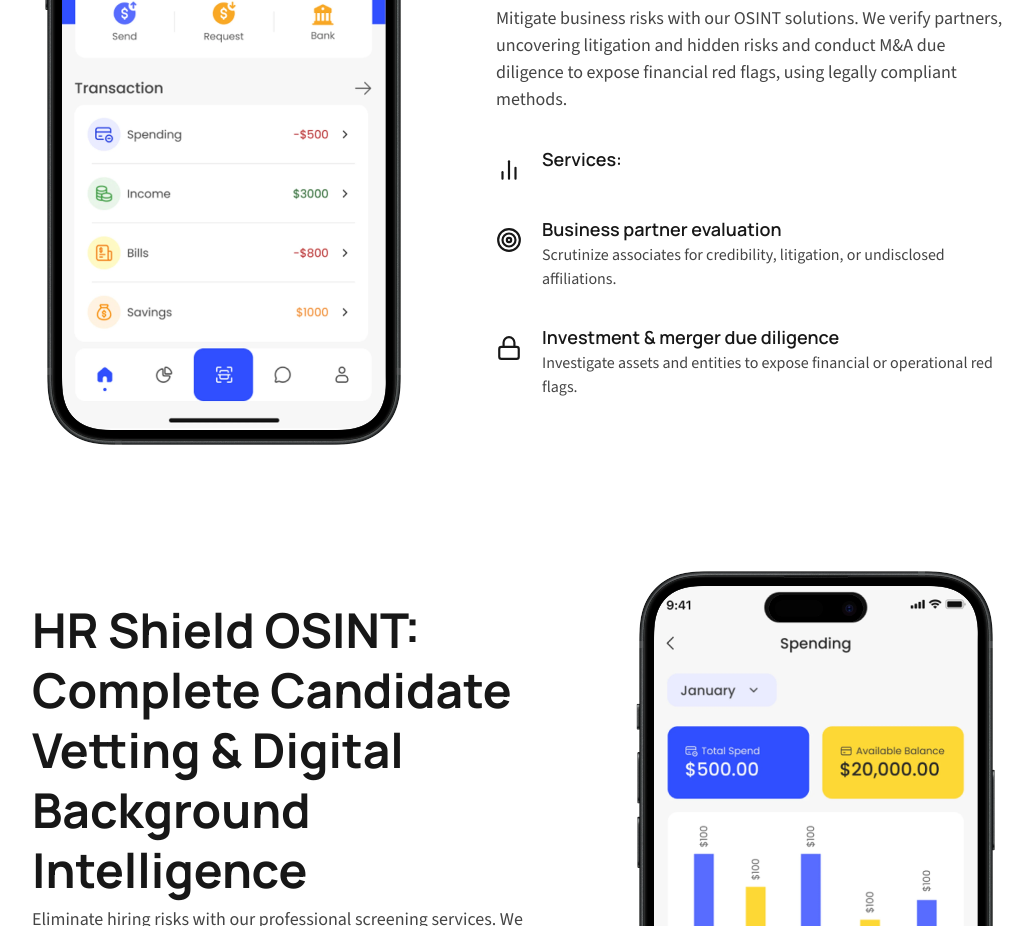
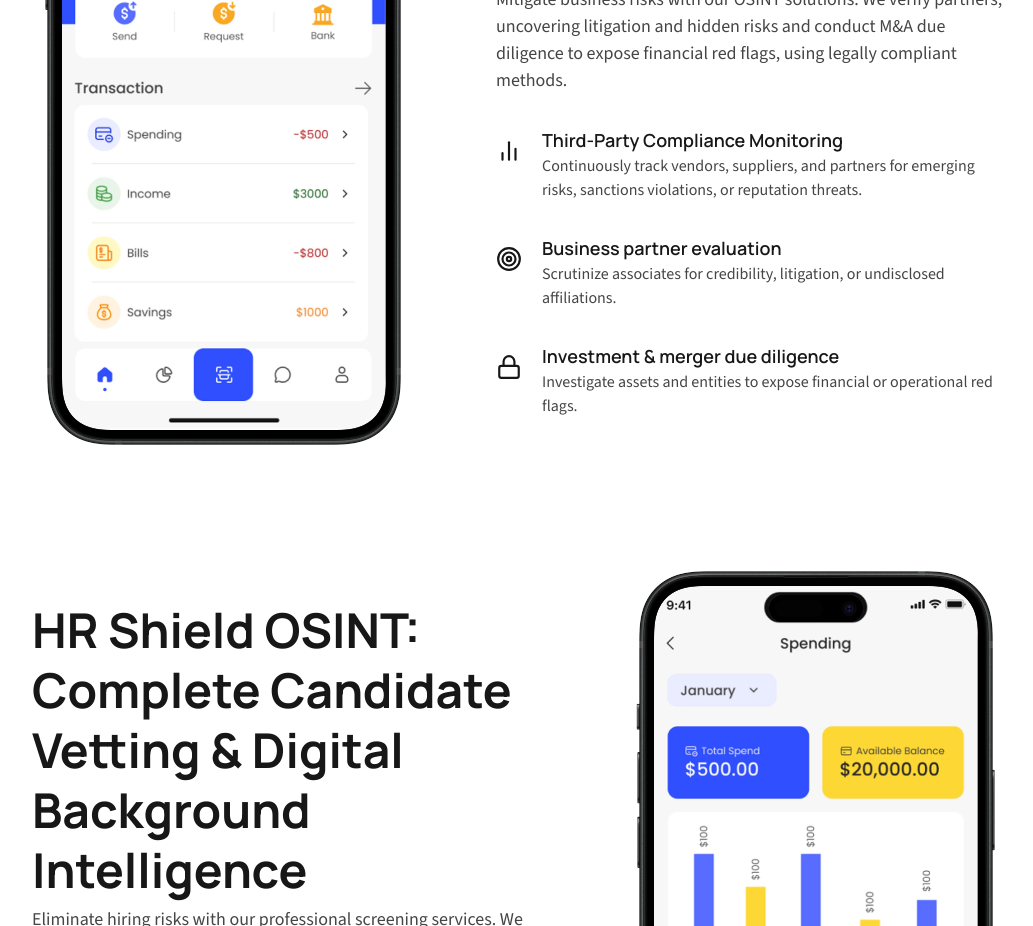
Before and after one commit to Cavianto/sentinela, a Next.js app: page / in a window 1280 px wide. Shown: the part 1560-2486 px from the top of the page, without its empty margins (120-1153 px from the left). Built offline with nearby package versions, Linux system fonts and the light colour scheme.

Commit message:
Update benefits.tsx

```diff
--- a/src/data/benefits.tsx
+++ b/src/data/benefits.tsx
@@ -8,8 +8,8 @@ export const benefits: IBenefit[] = [
         description: "Mitigate business risks with our OSINT solutions. We verify partners, uncovering litigation and hidden risks and conduct M&A due diligence to expose financial red flags, using legally compliant methods.",
         bullets: [
             {
-                title: "Services:",
-                description: "",
+                title: "Third-Party Compliance Monitoring",
+                description: "Continuously track vendors, suppliers, and partners for emerging risks, sanctions violations, or reputation threats.",
                 icon: <FiBarChart2 size={26} />
             },
             {
```
